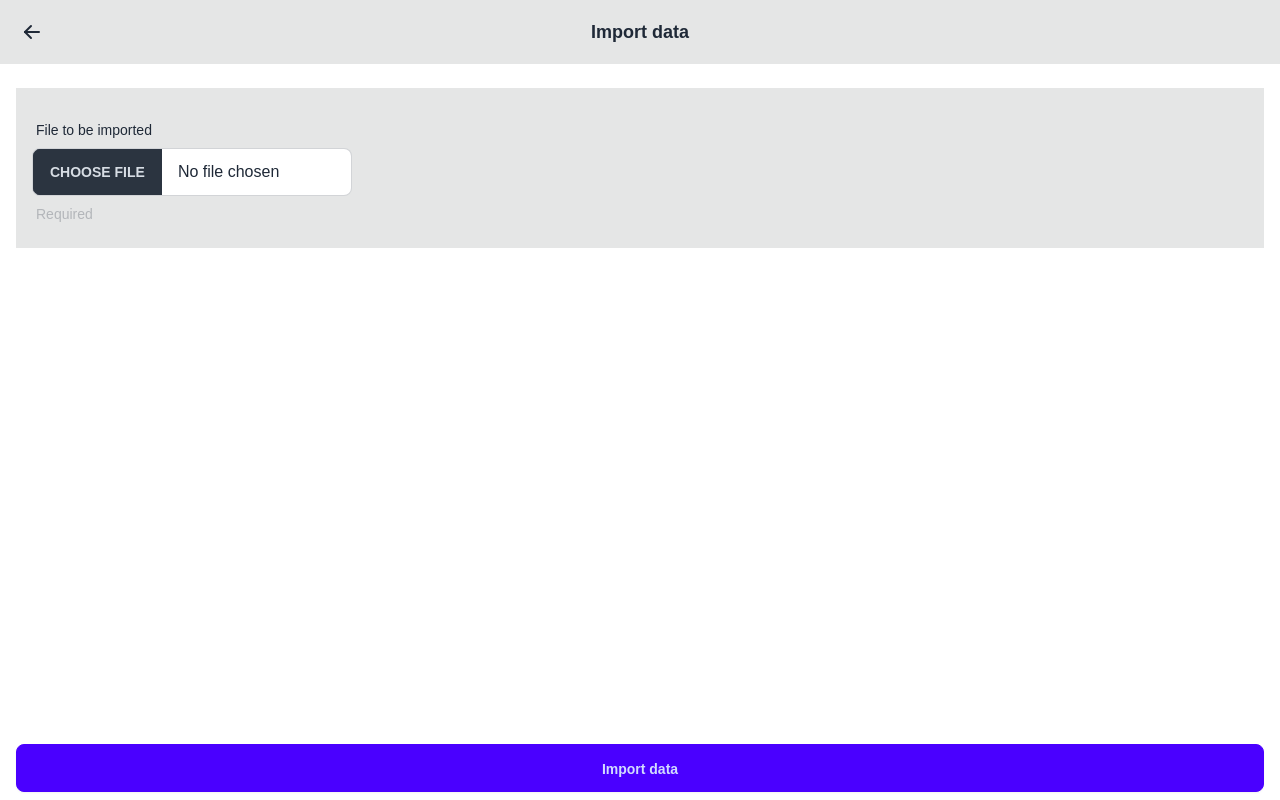
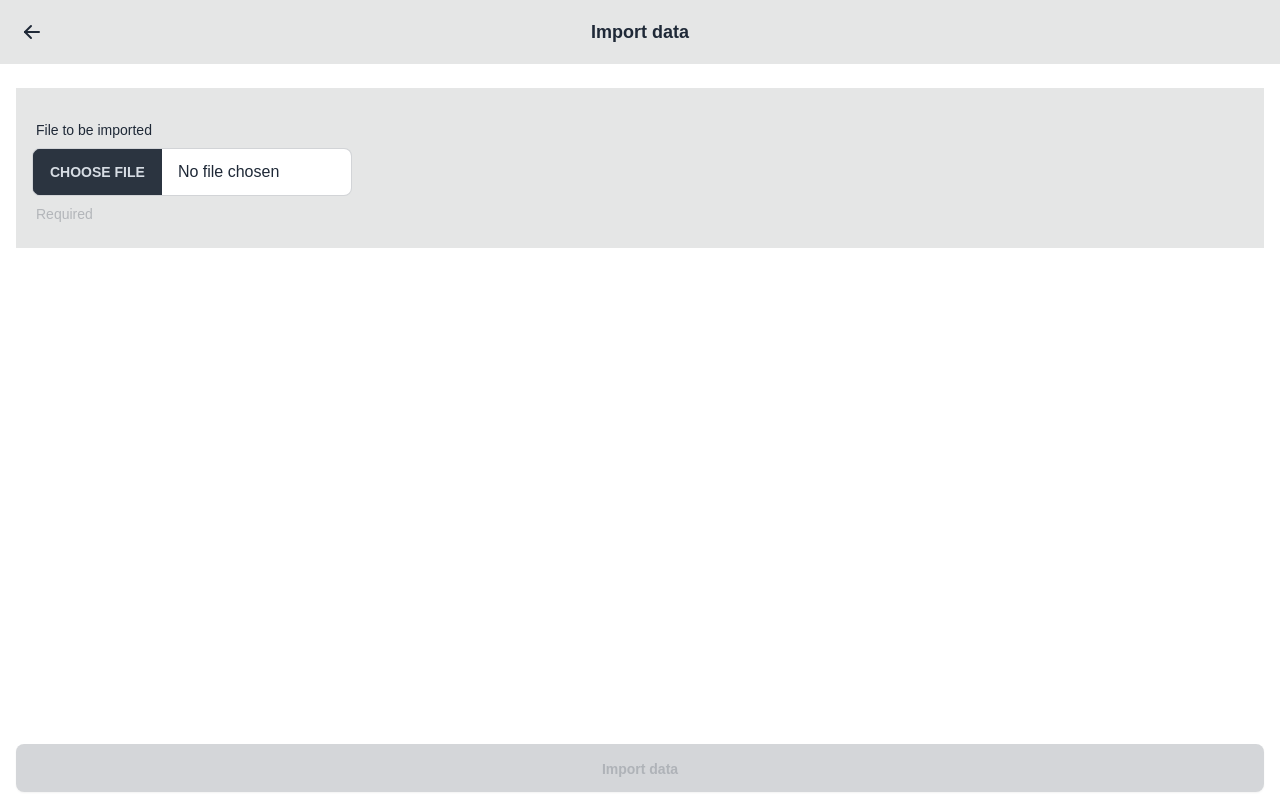
Before and after one commit to lukasbicus/cardchain, a Next.js app: page /import-data in a window 1280 px wide. Built offline with nearby package versions, Linux system fonts and the light colour scheme.

Commit message:
Disable import, when there is no file for import.

```diff
--- a/app/import-data/import-data-page.tsx
+++ b/app/import-data/import-data-page.tsx
@@ -1,6 +1,7 @@
 'use client';
 
 import { FileImportField } from '@/app/ui/file-import-field';
+import clsx from 'clsx';
 import { useForm } from 'react-hook-form';
 
 enum ImportFormNames {
@@ -15,7 +16,7 @@ export function ImportDataPage() {
   const {
     register,
     handleSubmit,
-    formState: { errors },
+    formState: { errors, isValid },
   } = useForm<ImportForm>();
   const processFileImport = (data: ImportForm) => {
     console.log('importFile', data);
@@ -49,7 +50,13 @@ export function ImportDataPage() {
         />
       </div>
       <footer className="btm-nav btm-nav-md text-base-content px-4">
-        <button className="btn btn-primary w-full" type="submit">
+        <button
+          className={clsx('btn btn-primary w-full', {
+            disabled: !isValid,
+          })}
+          type="submit"
+          disabled={!isValid}
+        >
           Import data
         </button>
       </footer>
```
